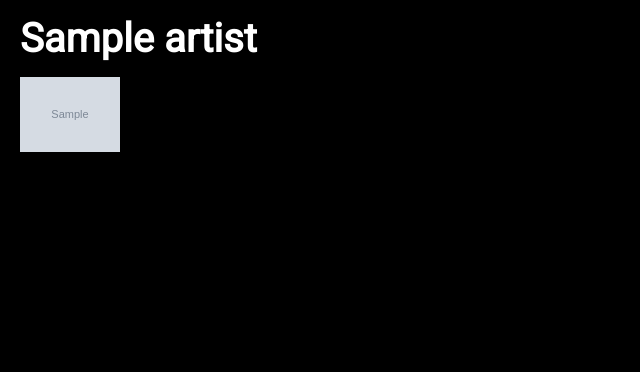
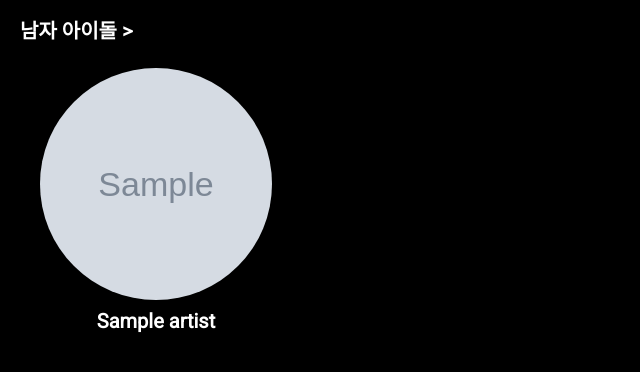
Before and after one commit to kynzun/festival, a Django app: a page that uses mainapp/templates/category_view.html in a window 1280 px wide. Shown: the part 120-492 px from the top of the page, without its empty margins (0-640 px from the left). Run offline with Django 3.2, Linux system fonts and the light colour scheme; tables that the repository leaves empty hold one stand-in row (values such as "Sample post"); grey boxes marked "Sample" are stand-in pictures.

Commit message:
category_view css set

```diff
--- a/mainapp/models.py
+++ b/mainapp/models.py
@@ -18,7 +18,12 @@ class Artist(models.Model):
         max_length=100, default="Boy Group", choices=CATEGORY_CHOICES
     )
     desc = models.CharField(max_length=200, null=True)
-    image = models.ImageField(upload_to='post/', blank=True)
+    image = models.ImageField(upload_to="post/", blank=True)
+    image_back = models.ImageField(upload_to="post/", blank=True)
 
     like_users = models.ManyToManyField(
-        CustomUser, related_name="like_artists", blank=True)
+        CustomUser, related_name="like_artists", blank=True
+    )
+
+    def __str__(self):
+        return self.name
--- a/mainapp/static/css/artist.css
+++ b/mainapp/static/css/artist.css
@@ -9,5 +9,5 @@
     border-radius: 50%;
     width: 232px;
     height: 232px;
-    margin-bottom: 10px;
+    margin: 10px 0;
 }
--- a/mainapp/templates/category_view.html
+++ b/mainapp/templates/category_view.html
@@ -1,11 +1,16 @@
 {%extends 'base.html' %}
 {% block content %}
 
-{%for artist in artists %}
-<a href="{%url 'artistView' artist.name %}">
-    <h1>{{artist.name}}</h1>
-    <img src="{{artist.image.url}}" style="width: 100px;">
-</a>
-{%endfor%}
+<div class="home-row">
+    <div class="">{{category}} ></div>
+    <div class="artist-list">
+        {%for artist in artists %}
+        <a class="artist-box" href="{%url 'artistView' artist.name %}">
+            <img class="artist-img" src="{{artist.image.url}}">
+            <div>{{artist.name}}</div>
+        </a>
+        {%endfor%}
+    </div>
+</div>
 
 {% endblock %}
--- a/mainapp/views.py
+++ b/mainapp/views.py
@@ -45,4 +45,6 @@ def artist_vote(request, name):
 
 def category_view(request, category):
     artists = Artist.objects.filter(category=category)
-    return render(request, "category_view.html", {"artists": artists})
+    return render(
+        request, "category_view.html", {"artists": artists, "category": category}
+    )
```
